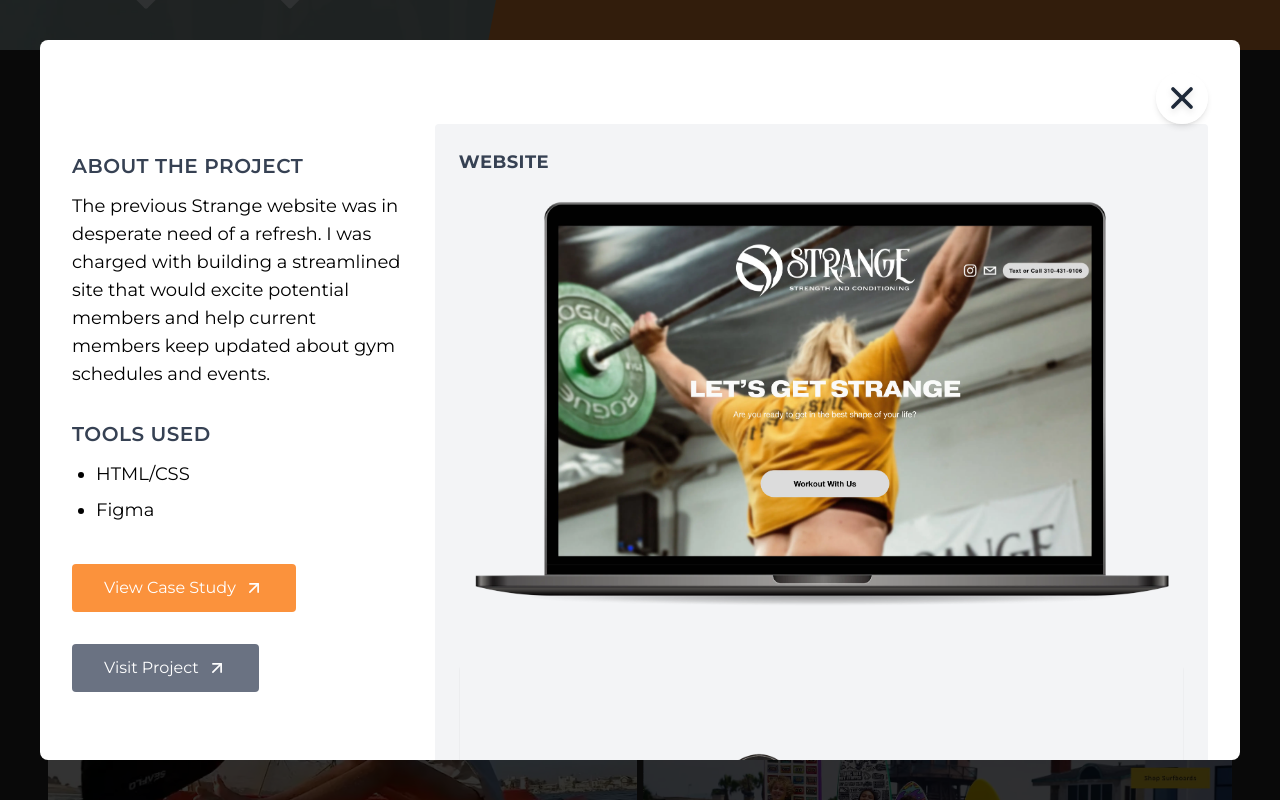
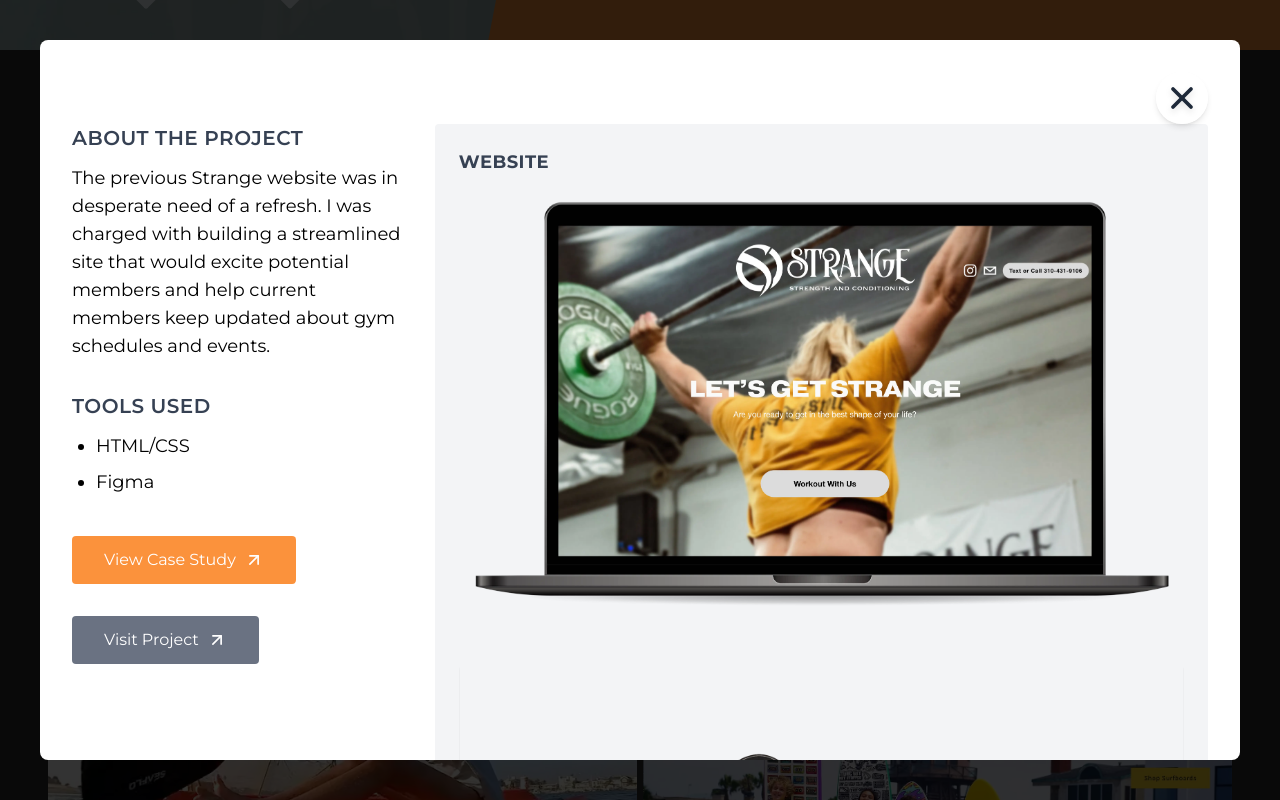
Before and after one commit to beaconstreet/BeaconStreetDigital.com, a Next.js app: page / in a window 1280 px wide. Both pictures are taken after a click on the element 342 px from the left and 2324 px from the top of the page. Built offline with nearby package versions, Linux system fonts and the light colour scheme; a web font is replaced by a local one.

Commit message:
fixed sticky sidebar on project lightbox

```diff
--- a/src/components/ui/ProjectLightbox.tsx
+++ b/src/components/ui/ProjectLightbox.tsx
@@ -62,8 +62,8 @@ export default function ProjectLightbox({
         <div className="lightbox-content">
           {/* Two column layout: 30% left, 70% right */}
           <div className="flex flex-col md:flex-row gap-8 mb-8">
-            {/* Left column - 30% - Sticky */}
-            <div className="md:w-[30%] md:sticky md:top-20 md:self-start">
+            {/* Left column - 30% - No longer sticky */}
+            <div className="md:w-[30%]">
               <div className="space-y-8">
                 {/* Project Description */}
                 <div>
```
